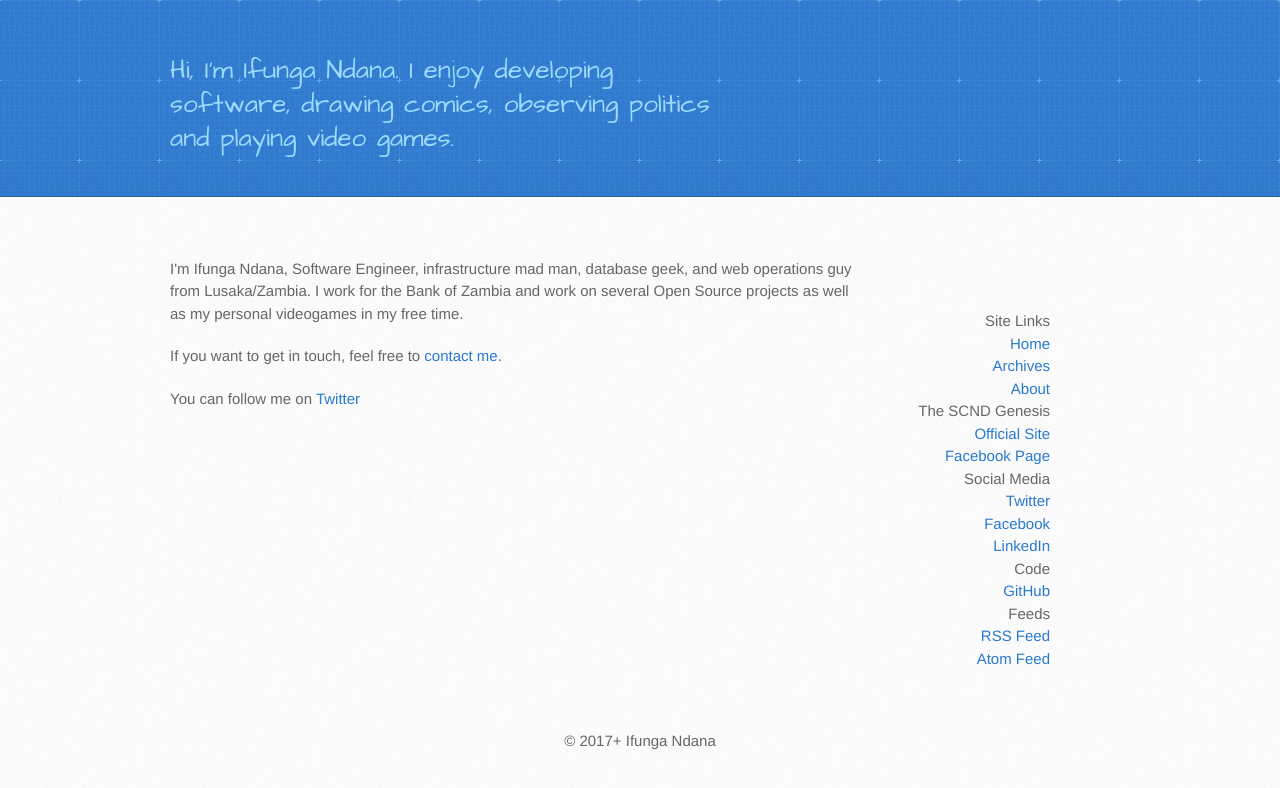
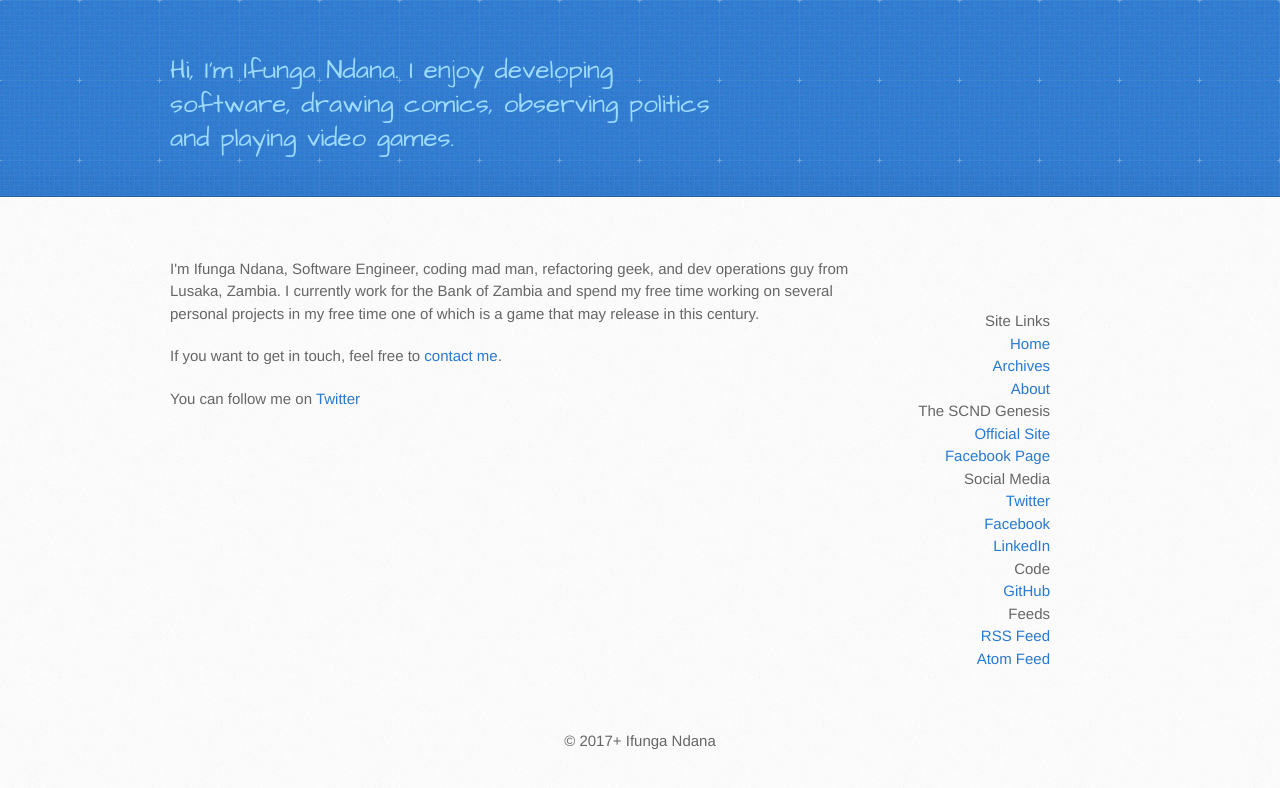
Before and after one commit to SubiyaCryolite/subiyacryolite.github.io, a Jekyll site: the page built from about.html, in a window 1280 px wide. Shown: the top 788 px of the page. Built offline with Jekyll 4.4.1, drawn with Linux system fonts in a browser that asks for light colours.

Commit message:
Fixing the about page

```diff
--- a/about.html
+++ b/about.html
@@ -4,10 +4,9 @@ title: About
 is_page: true
 ---
 <p>
-  I'm Ifunga Ndana, Software Engineer, infrastructure mad man, database geek, and web operations guy from
-  Lusaka/Zambia. I work for the Bank of Zambia and work on several Open Source projects as well as my personal videogames in my free time</a>.
+  I'm Ifunga Ndana, Software Engineer, coding mad man, refactoring geek, and dev operations guy from Lusaka, Zambia. I currently work for the Bank of Zambia and spend my free time working on several personal projects in my free time one of which is a game that may release in this century</a>.
 </p>
 
-<p>If you want to get in touch, feel free to <a href="/contact.html">contact me</a>.</p>
+<p>If you want to get in touch, feel free to <a href="mailto:ifungandana@gmail.com">contact me</a>.</p>
 
 <p>You can follow me on <a href="http://twitter.com/subiyacryolite">Twitter</a></p>
```
